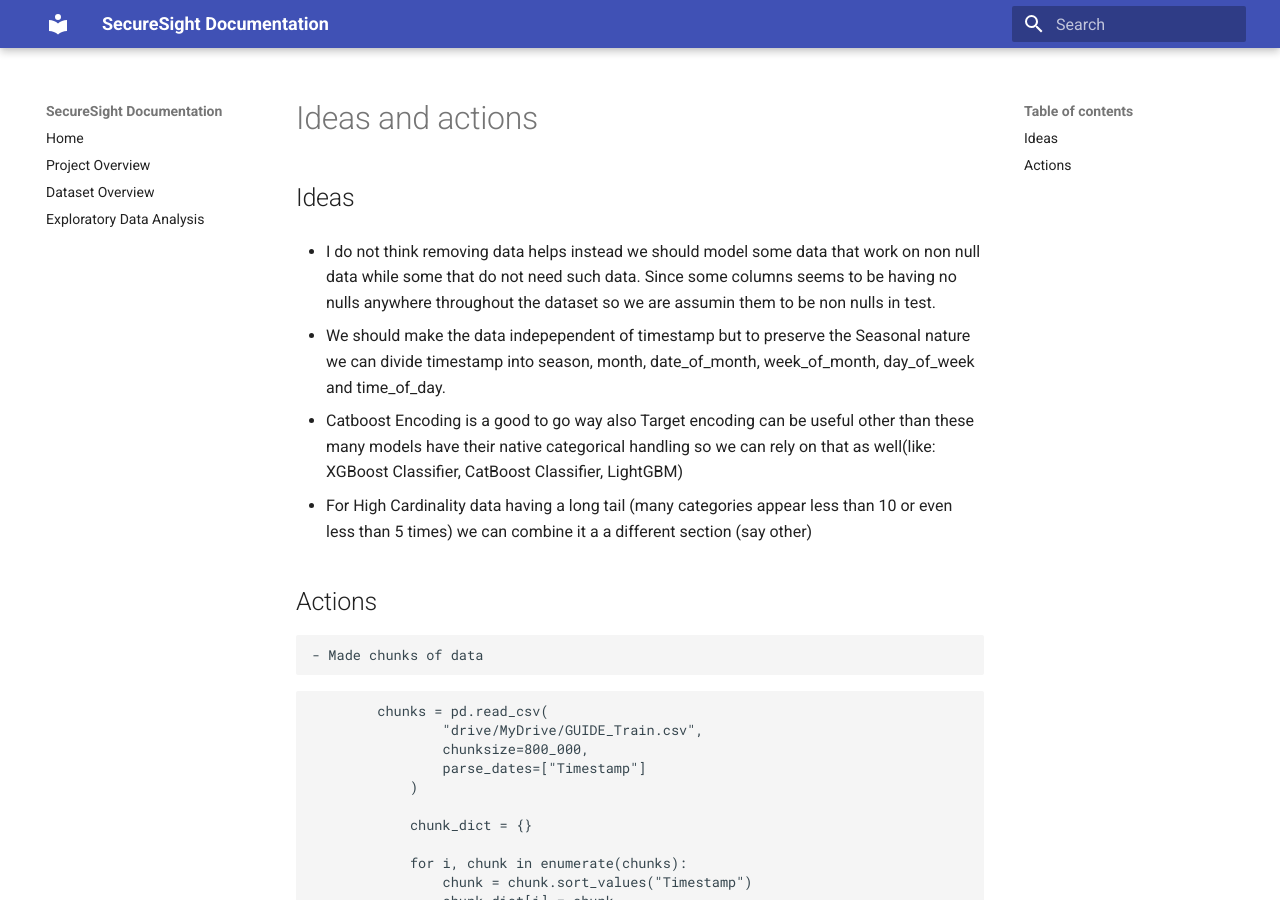
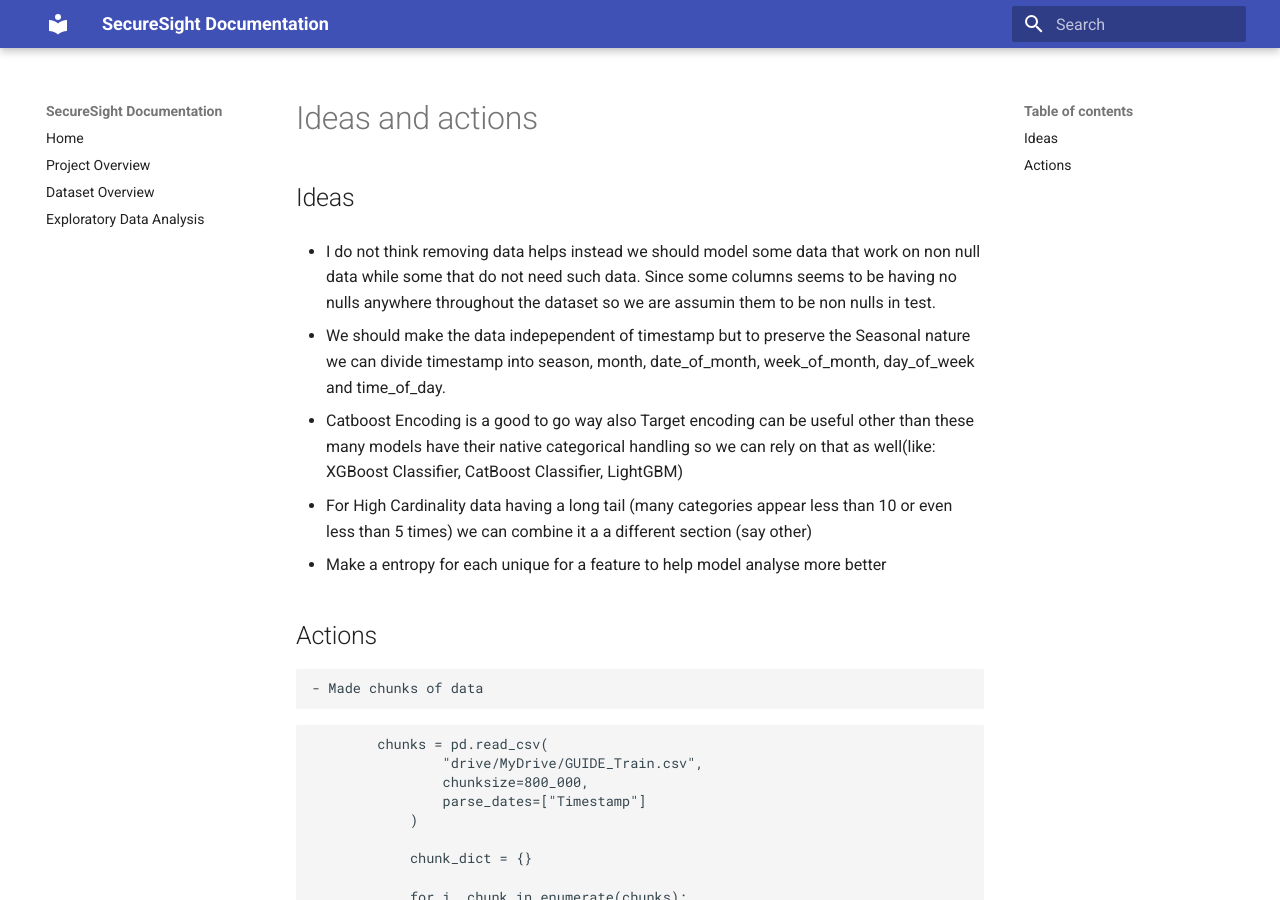
Before and after one commit to vkverma9534/SecureSight, an MkDocs documentation site: the page built from docs/Ideas_and_actions.md, in a window 1280 px wide and 900 px high. Built offline with MkDocs 1.6.1 and Material for MkDocs 9.7.7, drawn with Linux system fonts in a browser that asks for light colours.

Commit message:
Added one more idea

```diff
--- a/docs/Ideas_and_actions.md
+++ b/docs/Ideas_and_actions.md
@@ -4,6 +4,7 @@
  - We should make the data indepependent of timestamp but to preserve the Seasonal nature we can divide timestamp into season, month, date_of_month, week_of_month, day_of_week and time_of_day.
 - Catboost Encoding is a good to go way also Target encoding can be useful other than these many models have their native categorical handling so we can rely on that as well(like: XGBoost Classifier, CatBoost Classifier, LightGBM)
 - For High Cardinality data having a long tail (many categories appear less than 10 or even less than 5 times) we can combine it a a different section (say other)
+- Make a entropy for each unique for a feature to help model analyse more better
 
 
 
```
